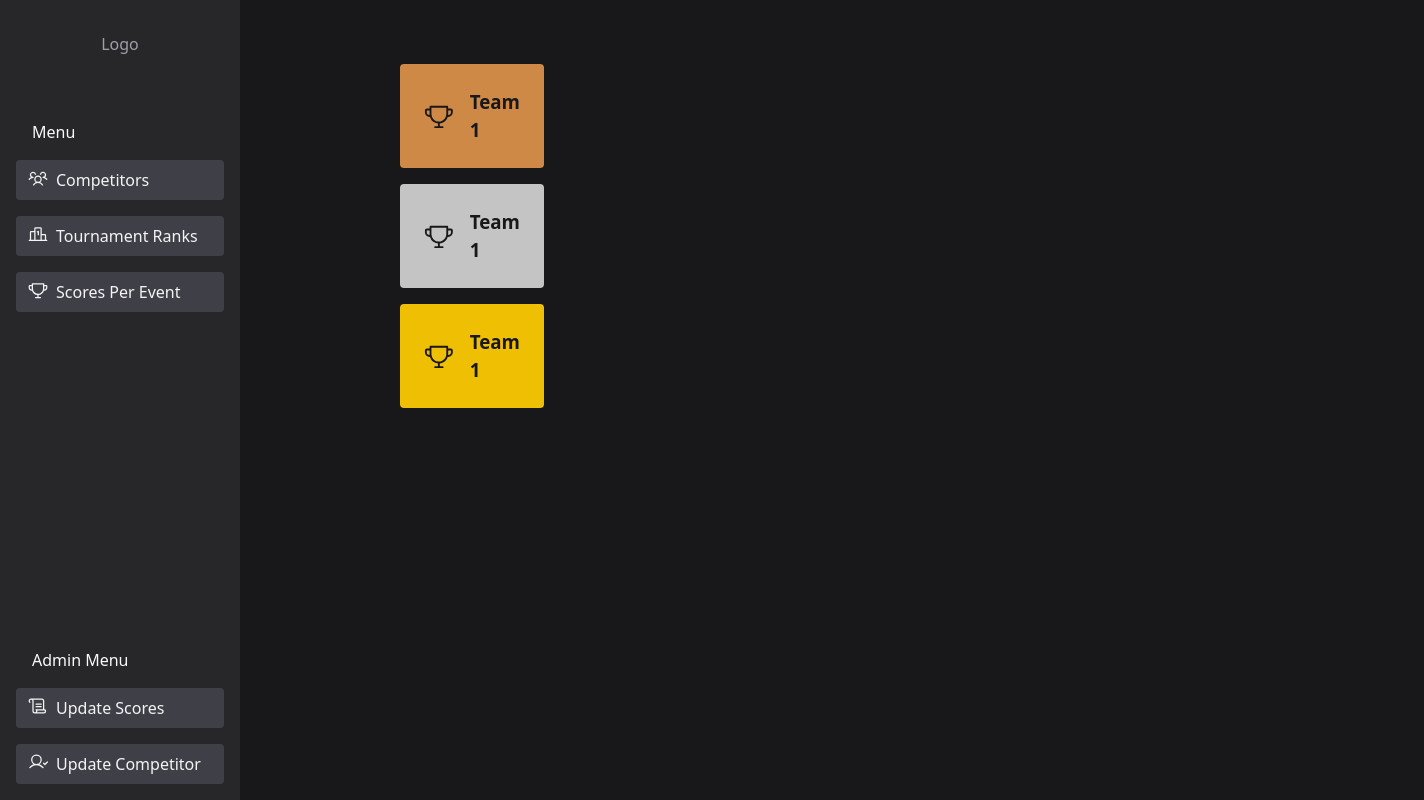
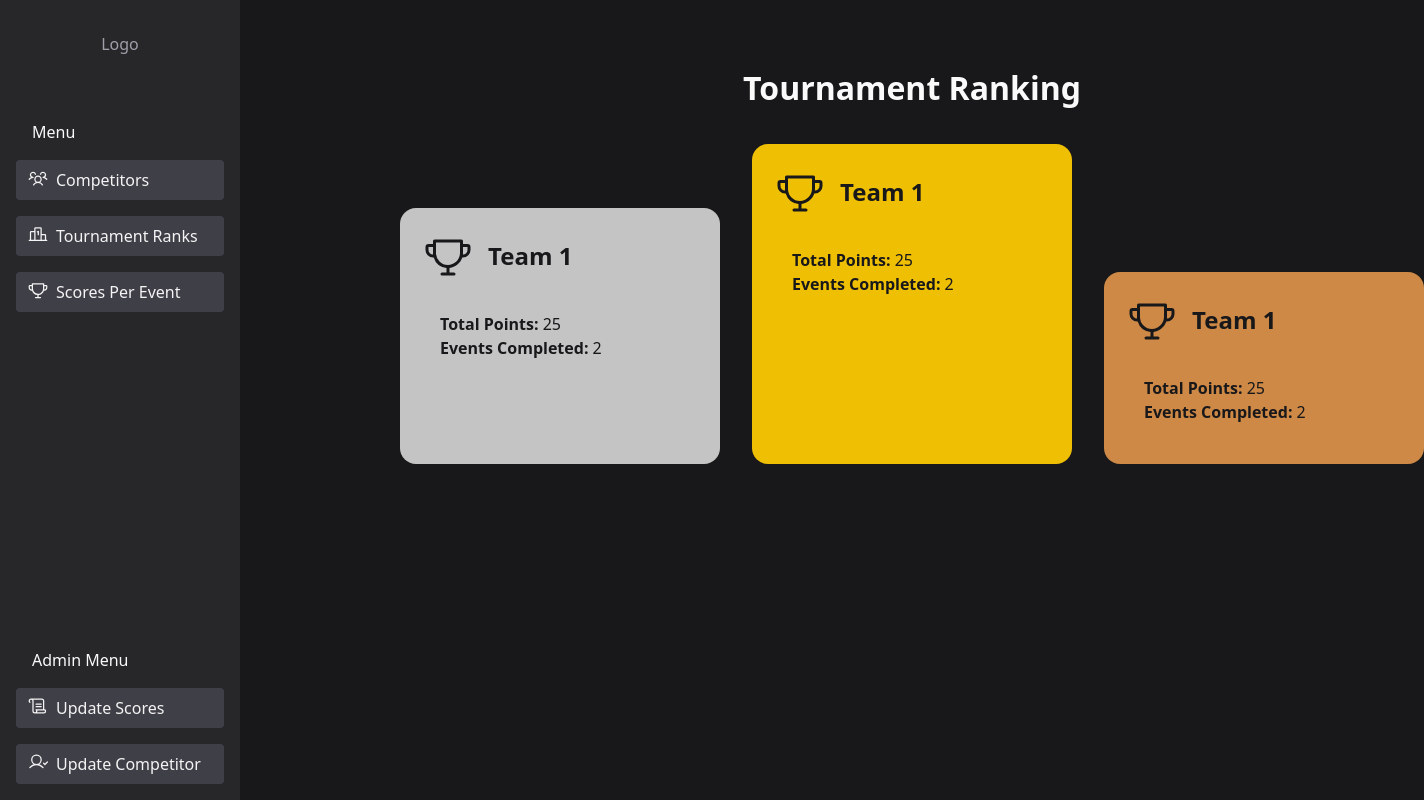
Before and after one commit to bigdavdav/unit-4-tournament-management-system, a React (Vite) app: page /tournament-rankings in a window 1280 px wide. Shown: the whole page, 1424 px wide, since content can reach past the window. Built offline with nearby package versions, Linux system fonts and the light colour scheme.

Commit message:
changed layout for tournament ranks

```diff
--- a/src/components/TopThreeCard.module.css
+++ b/src/components/TopThreeCard.module.css
@@ -1,19 +1,17 @@
 .topThreeCard {
-  width: 20%;
+  width: 20rem;
   padding: 1.5rem;
-  border-radius: 4px;
+  border-radius: 16px;
   color: var(--zinc-900);
 }
 
-.topThreeCard + .topThreeCard {
-  margin-top: 1rem;
-}
-
 .bronze {
+  margin-top: 8rem;
   background-color: var(--bronze);
 }
 
 .silver {
+  margin-top: 4rem;
   background-color: var(--silver);
 }
 
@@ -27,6 +25,14 @@
   gap: 1rem;
 }
 
+.teamStats {
+  padding: 2rem 1rem 1rem;
+}
+
+.teamStats span {
+  display: block;
+}
+
 /* Making Icons inline for Top 3 cards */
 .topThreeCard svg {
   display: inline;
--- a/src/components/TopThreeCard.tsx
+++ b/src/components/TopThreeCard.tsx
@@ -2,17 +2,31 @@ import { TrophyIcon } from "@phosphor-icons/react"
 
 import styles from "./TopThreeCard.module.css"
 
-interface ColorNameProps {
+interface TopThreeCardProps {
   colorName: 'bronze' | 'silver' | 'gold'
 }
 
-export function TopThreeCard({ colorName }: ColorNameProps) {
+export function TopThreeCard({ colorName }: TopThreeCardProps) {
   return (
     <div className={` ${ styles.topThreeCard } ${ colorName == 'bronze' ? styles.bronze : '' } ${ colorName == 'silver' ? styles.silver : '' } ${ colorName == 'gold' ? styles.gold : '' } `}>
+
       <div className={ styles.teamName }>
         <TrophyIcon size={48} />
-        <h3>Team 1</h3>
+        <h2>Team 1</h2>
       </div>
+
+      <div className={ styles.teamStats }>
+        <span>
+          <b>Total Points: </b>
+          25
+        </span>
+
+        <span>
+          <b>Events Completed: </b>
+          2
+        </span>
+      </div>
+
     </div>
   )
 }
--- a/src/index.css
+++ b/src/index.css
@@ -101,3 +101,9 @@ a:hover {
 main {
   margin: 4rem 10rem;
 }
+
+/* Aligning page titles */
+main h1 {
+  text-align: center;
+  margin-bottom: 2rem;
+}
--- a/src/pages/Competitors.module.css
+++ b/src/pages/Competitors.module.css
@@ -1,8 +1,3 @@
-.mainContainer h1 {
-  text-align: center;
-  margin-bottom: 2rem;
-}
-
 .mainContainer section h2 {
   margin-bottom: 1rem;
 }
--- a/src/pages/TourneyRanks.module.css
+++ b/src/pages/TourneyRanks.module.css
@@ -0,0 +1,5 @@
+.topThreeContainer {
+  display: flex;
+  gap: 2rem;
+  justify-content: center;
+}
--- a/src/pages/TourneyRanks.tsx
+++ b/src/pages/TourneyRanks.tsx
@@ -1,14 +1,17 @@
-import { TrophyIcon } from "@phosphor-icons/react"
-
 import { TopThreeCard } from "../components/TopThreeCard"
 import styles from "./TourneyRanks.module.css"
 
 export function TourneyRanks() {
   return (
     <main>
-      <TopThreeCard colorName="bronze" />
-      <TopThreeCard colorName="silver" />
-      <TopThreeCard colorName="gold" />
+      <h1>Tournament Ranking</h1>
+
+      <section className={ styles.topThreeContainer }>
+        <TopThreeCard colorName="silver" />
+        <TopThreeCard colorName="gold" />
+        <TopThreeCard colorName="bronze" />
+      </section>
+
     </main>
   )
 }
```
